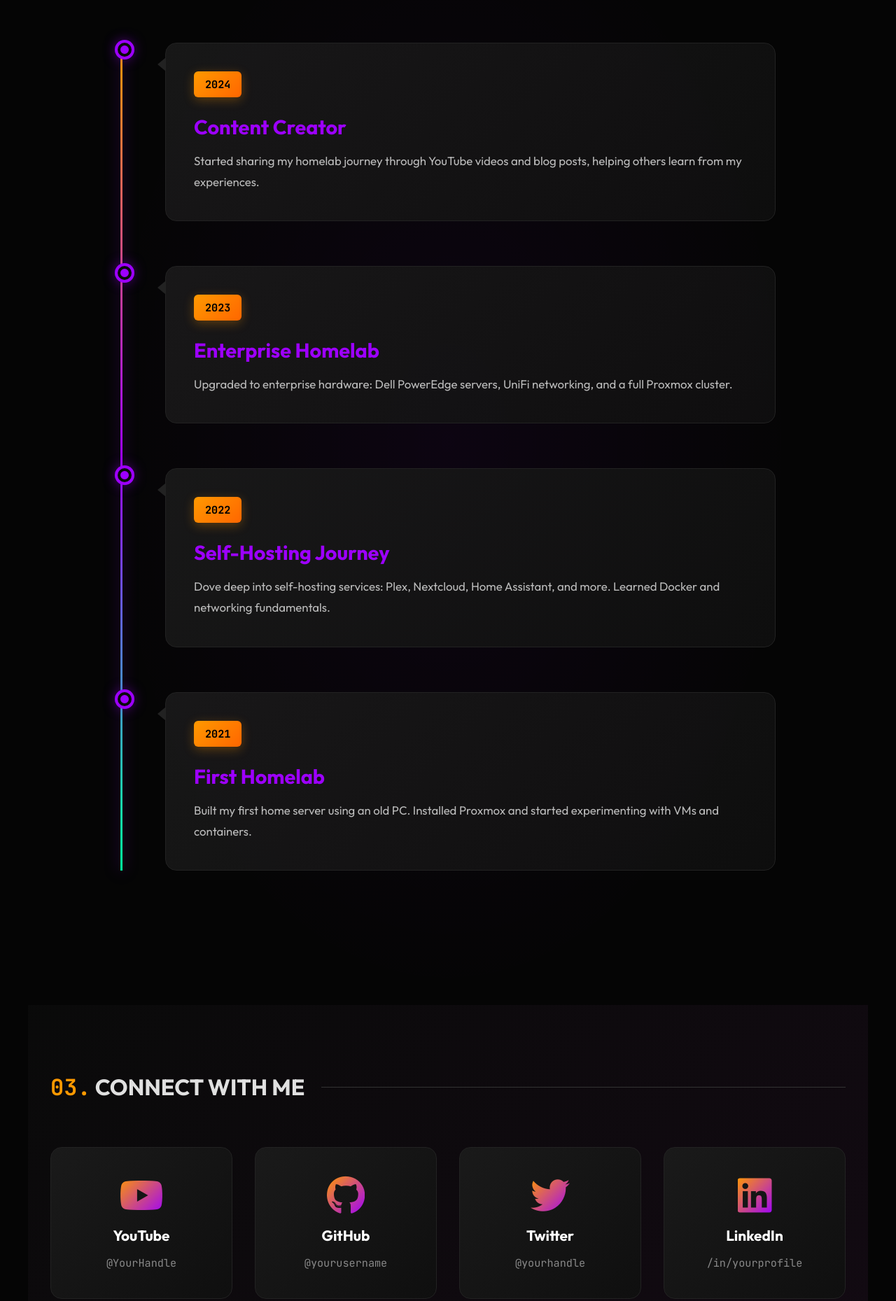
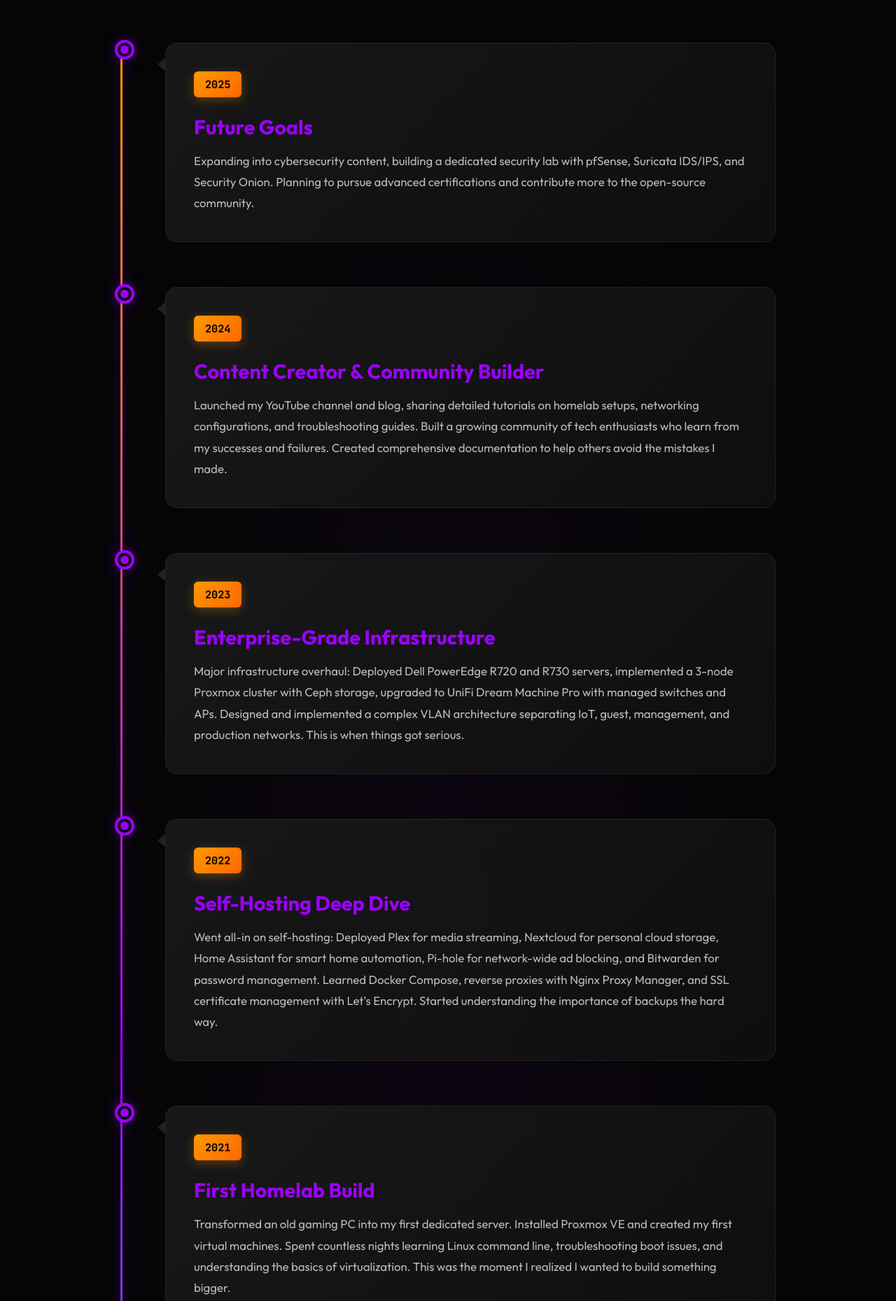
Before and after one commit to NettechZak/ZakPT_Website, a plain HTML site: page about.html in a window 1280 px wide. Shown: the part 4600-6459 px from the top of the page at 70% size. Drawn offline with nearby package versions, Linux system fonts and the light colour scheme.

Commit message:
i think this is the final result

```diff
--- a/about.html
+++ b/about.html
@@ -294,37 +294,88 @@
                 <div class="timeline-item">
                     <div class="timeline-marker"></div>
                     <div class="timeline-content">
+                        <span class="timeline-date mono">2025</span>
+                        <h3>Future Goals</h3>
+                        <p>Expanding into cybersecurity content, building a dedicated security lab with pfSense,
+                            Suricata IDS/IPS, and Security Onion. Planning to pursue advanced certifications and
+                            contribute more to the open-source community.</p>
+                    </div>
+                </div>
+                <div class="timeline-item">
+                    <div class="timeline-marker"></div>
+                    <div class="timeline-content">
                         <span class="timeline-date mono">2024</span>
-                        <h3>Content Creator</h3>
-                        <p>Started sharing my homelab journey through YouTube videos and blog posts, helping others
-                            learn from my experiences.</p>
+                        <h3>Content Creator & Community Builder</h3>
+                        <p>Launched my YouTube channel and blog, sharing detailed tutorials on homelab setups,
+                            networking configurations, and troubleshooting guides. Built a growing community of tech
+                            enthusiasts who learn from my successes and failures. Created comprehensive documentation to
+                            help others avoid the mistakes I made.</p>
                     </div>
                 </div>
                 <div class="timeline-item">
                     <div class="timeline-marker"></div>
                     <div class="timeline-content">
                         <span class="timeline-date mono">2023</span>
-                        <h3>Enterprise Homelab</h3>
-                        <p>Upgraded to enterprise hardware: Dell PowerEdge servers, UniFi networking, and a full Proxmox
-                            cluster.</p>
+                        <h3>Enterprise-Grade Infrastructure</h3>
+                        <p>Major infrastructure overhaul: Deployed Dell PowerEdge R720 and R730 servers, implemented a
+                            3-node Proxmox cluster with Ceph storage, upgraded to UniFi Dream Machine Pro with managed
+                            switches and APs. Designed and implemented a complex VLAN architecture separating IoT,
+                            guest, management, and production networks. This is when things got serious.</p>
                     </div>
                 </div>
                 <div class="timeline-item">
                     <div class="timeline-marker"></div>
                     <div class="timeline-content">
                         <span class="timeline-date mono">2022</span>
-                        <h3>Self-Hosting Journey</h3>
-                        <p>Dove deep into self-hosting services: Plex, Nextcloud, Home Assistant, and more. Learned
-                            Docker and networking fundamentals.</p>
+                        <h3>Self-Hosting Deep Dive</h3>
+                        <p>Went all-in on self-hosting: Deployed Plex for media streaming, Nextcloud for personal cloud
+                            storage, Home Assistant for smart home automation, Pi-hole for network-wide ad blocking, and
+                            Bitwarden for password management. Learned Docker Compose, reverse proxies with Nginx Proxy
+                            Manager, and SSL certificate management with Let's Encrypt. Started understanding the
+                            importance of backups the hard way.</p>
                     </div>
                 </div>
                 <div class="timeline-item">
                     <div class="timeline-marker"></div>
                     <div class="timeline-content">
                         <span class="timeline-date mono">2021</span>
-                        <h3>First Homelab</h3>
-                        <p>Built my first home server using an old PC. Installed Proxmox and started experimenting with
-                            VMs and containers.</p>
+                        <h3>First Homelab Build</h3>
+                        <p>Transformed an old gaming PC into my first dedicated server. Installed Proxmox VE and created
+                            my first virtual machines. Spent countless nights learning Linux command line,
+                            troubleshooting boot issues, and understanding the basics of virtualization. This was the
+                            moment I realized I wanted to build something bigger.</p>
+                    </div>
+                </div>
+                <div class="timeline-item">
+                    <div class="timeline-marker"></div>
+                    <div class="timeline-content">
+                        <span class="timeline-date mono">2020</span>
+                        <h3>The Raspberry Pi Gateway</h3>
+                        <p>Started with a Raspberry Pi 4 running Pi-hole and a basic web server. This tiny computer
+                            opened my eyes to the world of self-hosting and network administration. Learned about DNS,
+                            DHCP, and basic networking concepts. The seed was planted.</p>
+                    </div>
+                </div>
+                <div class="timeline-item">
+                    <div class="timeline-marker"></div>
+                    <div class="timeline-content">
+                        <span class="timeline-date mono">2019</span>
+                        <h3>Custom PC Building</h3>
+                        <p>Built my first custom gaming PC with a custom watercooling loop. Fell in love with the
+                            hardware side of technology - cable management, RGB lighting, and optimizing performance.
+                            This hands-on experience with hardware gave me the confidence to work with server equipment
+                            later.</p>
+                    </div>
+                </div>
+                <div class="timeline-item">
+                    <div class="timeline-marker"></div>
+                    <div class="timeline-content">
+                        <span class="timeline-date mono">2018</span>
+                        <h3>The Beginning</h3>
+                        <p>Where it all started: Curiosity about how technology works led me down the rabbit hole.
+                            Started tinkering with old computers, learning basic troubleshooting, and discovering the
+                            joy of fixing things. Joined tech forums and communities, absorbing knowledge like a sponge.
+                        </p>
                     </div>
                 </div>
             </div>
```
